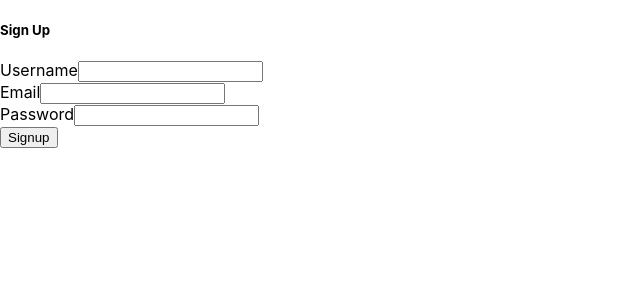
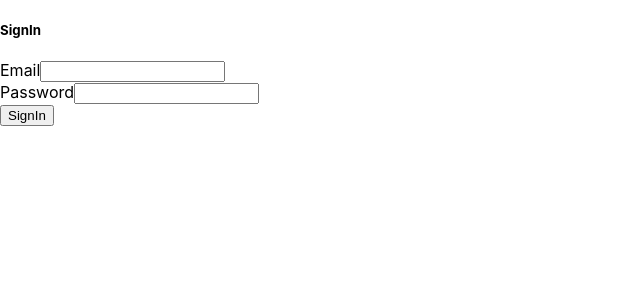
Before and after one commit to SiddharthShringi/Expense-tracker, a React (Create React App) app in the folder frontend/: page / in a window 1280 px wide. Shown: the top 300 px of the page, without its empty margins (0-640 px from the left). Built offline with nearby package versions, Linux system fonts and the light colour scheme.

Commit message:
add signIn component to app

```diff
--- a/frontend/src/App.js
+++ b/frontend/src/App.js
@@ -1,11 +1,12 @@
 import React, { Component } from 'react';
-import SignUp from '../src/components/auth/signUp'
+import SignUp from '../src/components/auth/SignUp'
+import SignIn from '../src/components/auth/SignIn'
 import './App.css';
 
 class App extends Component {
   render() {
     return (
-      <SignUp />
+      <SignIn />
     );
   }
 }
```
